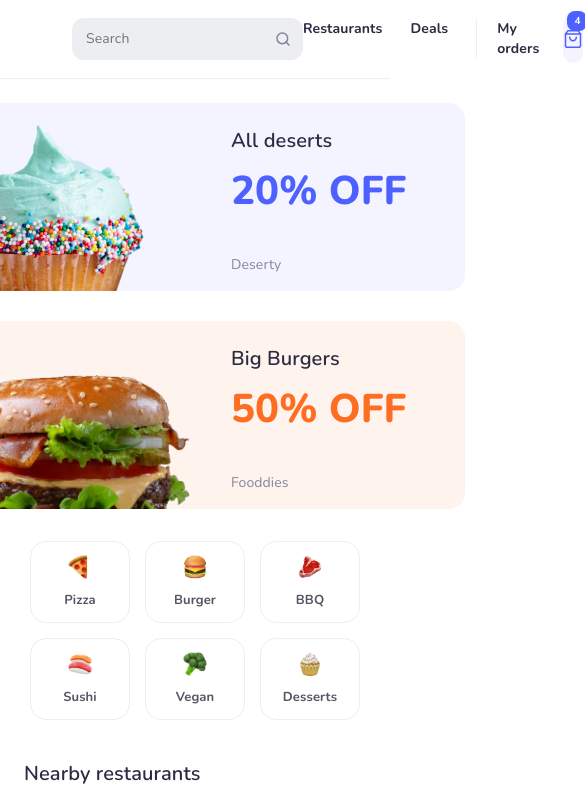
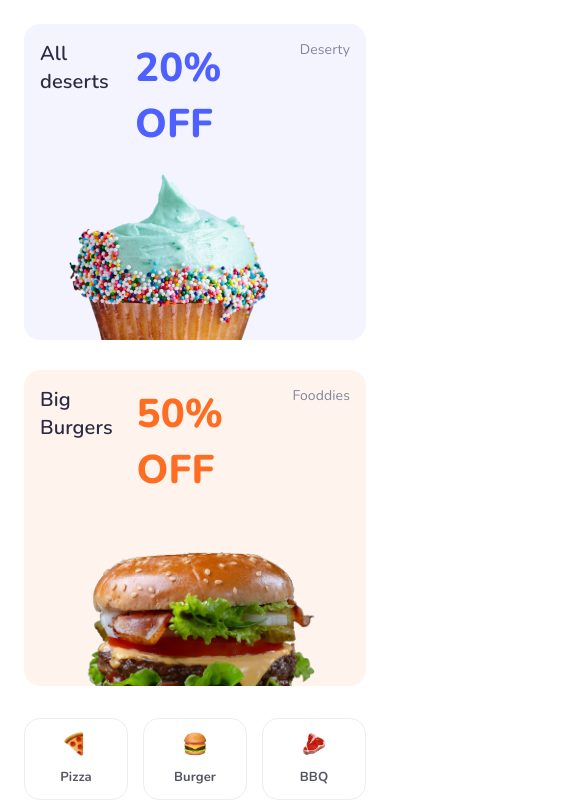
Before and after one commit to analebyodkina/VITE-react-delivery, a React (Vite) app: page / in a window 390 px wide. Shown: the top 803 px of the page, 585 px wide, since content can reach past the window. Built offline with nearby package versions, Linux system fonts and the light colour scheme; grey boxes are pictures that could not be loaded.

Commit message:
started adaptivity of sales component

```diff
--- a/src/components/Restaurants/Restaurants.jsx
+++ b/src/components/Restaurants/Restaurants.jsx
@@ -19,7 +19,6 @@ const Restaurants = () => {
                 <RestrnItem title="Ninja sushi" bg={rest3} time="20-40 min" price="$40 min sum" />
                 <RestrnItem title="Ninja sushi" bg={rest3} time="20-40 min" price="$40 min sum" />
 
-
             </div>
         </div>
     )
--- a/src/components/Restaurants/Restaurants.scss
+++ b/src/components/Restaurants/Restaurants.scss
@@ -9,7 +9,13 @@
     &__row {
         justify-content: center;
         display: grid;
-        grid-template-columns: repeat(auto-fill, minmax(300rem, 346rem));
+        grid-template-columns: repeat(3, minmax(300rem, 346rem));
         gap: 30rem;
+        @include tablet-992 {
+            grid-template-columns: repeat(2, minmax(270rem, 350rem));
+        }
+        @include mobile-576 {
+            grid-template-columns: minmax(270rem, 350rem);
+        }
     }
 }
--- a/src/components/RestrnItem/RestrnItem.scss
+++ b/src/components/RestrnItem/RestrnItem.scss
@@ -4,6 +4,11 @@
 .restrnItem {
     border: 1px solid $btn-bg;
     border-radius: $radius;
+    cursor: pointer;
+    transition: $transition;
+    &:hover {
+        border: 1px solid $color-primary;
+    }
     &__image  {
         border-radius: $radius $radius 0 0;
         overflow: hidden;
@@ -37,7 +42,6 @@
 
         }
     }
-
 	&__desc {
         @include text ($ff, 12rem, 16rem, 600, $color-grey-light);
         display: flex;
@@ -50,7 +54,6 @@
         max-height: 10rem;
         margin-right: -3rem;
     }
-
 	&__price {
         position: relative;
         margin-left: 8rem;
--- a/src/components/Sales/Sales.scss
+++ b/src/components/Sales/Sales.scss
@@ -6,11 +6,14 @@
     margin-bottom: 32rem;
     &__row {
         display: grid;
-        grid-template-columns: 1fr 1fr;
+        justify-content: center;
+        grid-template-columns: repeat(2, minmax(480rem, 535rem));
         gap: 30rem;
-        @include tablet-992 {
-            grid-template-columns: repeat(auto-fit, 540rem);
-            justify-content: center;
+        @media screen and (max-width: 1050px){
+            grid-template-columns: minmax(480rem, 535rem);
+        }
+        @include mobile-576 {
+            grid-template-columns: auto;
         }
     }
 }
--- a/src/components/SalesItem/SalesItem.scss
+++ b/src/components/SalesItem/SalesItem.scss
@@ -13,23 +13,29 @@
             color: #FD6D22;
         }
     }
+    @include mobile-576 {
+        flex-direction: column-reverse;
+        align-items: center;
+        gap: 0;
+    }
     &__image {
         flex-shrink: 0;
         align-self: flex-end;
-
         width: 290rem;
         max-height: 188rem;
         overflow: hidden;
-        // img {
-        //     transform: scale(1.1);
-        // }
-
-
+        @include mobile-576 {
+            align-self: inherit;
+        }
     }
     &__info {
         display: flex;
         flex-direction: column;
         padding: 24rem 24rem 16rem 0;
+        @include mobile-576 {
+            padding: 16rem 16rem 0 16rem;
+            flex-direction: row;
+        }
     }
     &__title{
         margin-bottom: 8rem;
@@ -40,6 +46,9 @@
         @include text ($ff, 40rem, 56rem, 800, $color-primary);
         letter-spacing: 0.1px;
         margin-bottom: 36rem;
+        @include mobile-576 {
+            margin-bottom: 0;
+        }
     }
 
     &__subtitle {
--- a/src/components/Sections/Sections.scss
+++ b/src/components/Sections/Sections.scss
@@ -6,12 +6,11 @@
     &__row {
         justify-content: center;
         display: grid;
-        grid-template-columns: repeat(auto-fill, minmax(100rem, 158rem));
+        grid-template-columns: repeat(6, 1fr);
         gap: 30rem;
-        @include mobile-576 {
-            grid-template-columns: repeat(3, 100rem);
+        @include tablet-small-768 {
+            grid-template-columns: repeat(3, minmax(100rem, 1fr));
             gap: 15rem;
-
         }
     }
 }
--- a/src/components/UI/Header/Header.module.scss
+++ b/src/components/UI/Header/Header.module.scss
@@ -2,6 +2,7 @@
 @import '../../../Scss/mixins';
 
 .header {
+    display: none;
     padding: 15rem 0;
     border-bottom: 1px solid $btn-bg;
     &__container {
```
